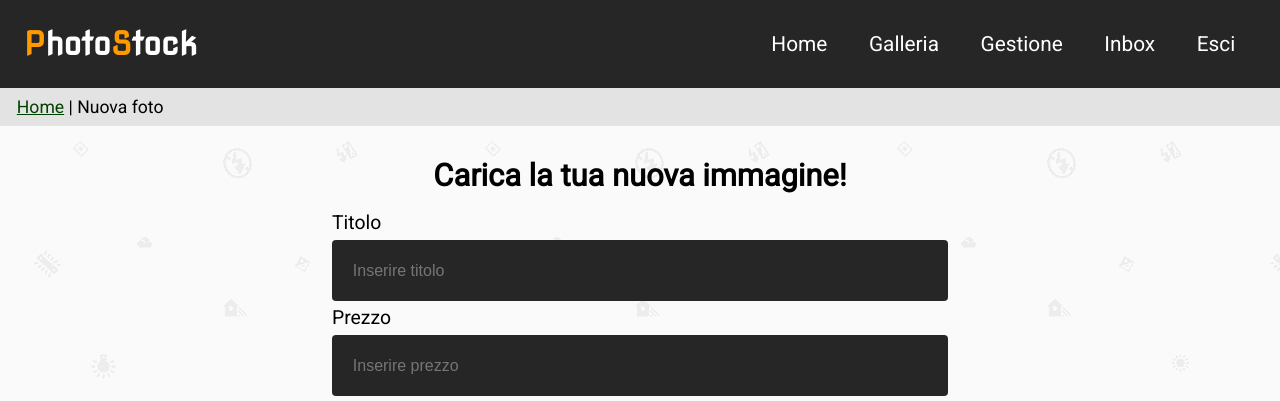
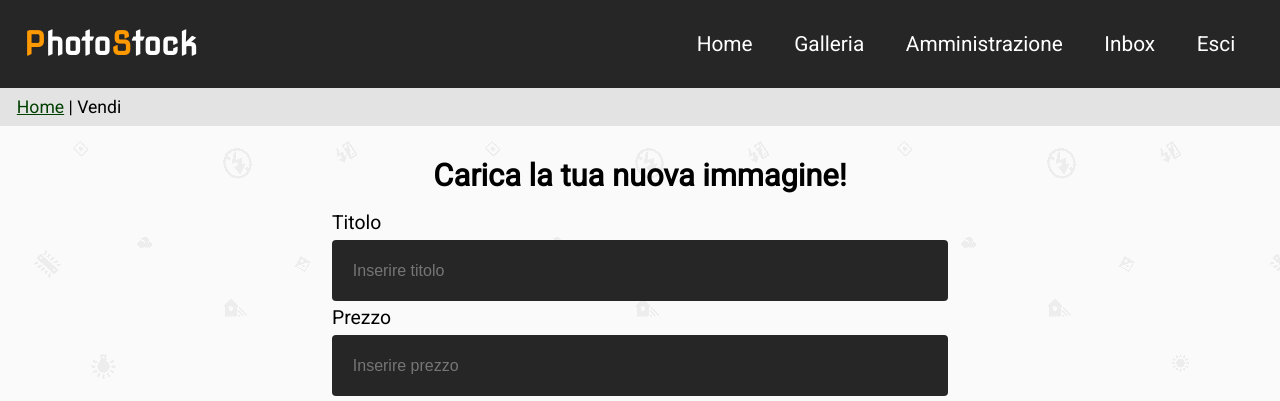
Before and after one commit to MatteoLattanzio/Progetto-TecWeb, a PHP site: page /nuova_foto.php in a window 1280 px wide. Shown: the top 401 px of the page. Run offline with PHP 8.4, Linux system fonts and the light colour scheme; the visitor is signed in with stand-in values (Sample User, id 1); data comes from the database, SQL or seed files in the repository.

Commit message:
Fix di alcuni title

```diff
--- a/html/nuova_foto.html
+++ b/html/nuova_foto.html
@@ -2,7 +2,7 @@
 <html xmlns="http://www.w3.org/1999/xhtml" xml:lang="it" lang="it">
 	<head>
 		<title>Vendi - PhotoStock</title>
-		<meta name="title" content="Aggiungi foto - PhotoStock" />
+		<meta name="title" content="Vendi - PhotoStock" />
 		<meta name="description" content="Pagina dedicata al caricamento di una nuova foto sul sito"/>
 		<meta/>
 		<script src="./js/checkForm.js"></script>
@@ -10,7 +10,7 @@
 	<body>
 		<div id="header"></div>
 		<div id="breadcrumb">
-			<p><a href="home.php"><span xml:lang="en" lang="en">Home</span></a> &#124; Nuova foto </p>
+			<p><a href="home.php"><span xml:lang="en" lang="en">Home</span></a> &#124; Vendi </p>
 		</div>
 			<div id="content">
 				<div id="Form">
--- a/php/header.php
+++ b/php/header.php
@@ -20,7 +20,7 @@ class Header{
 		if(isset($_SESSION["username"]) && $_SESSION["type"]=="user") {
 			$nav['Profilo']='profile.php';
 		}else if(isset($_SESSION["username"]) && $_SESSION["type"] == "admin") {
-			$nav['Gestione']='admin.php';
+			$nav['Amministrazione']='admin.php';
 			$nav['Inbox']='inbox.php';
 		}else{
 			$nav['Accedi']='login.php';
```
